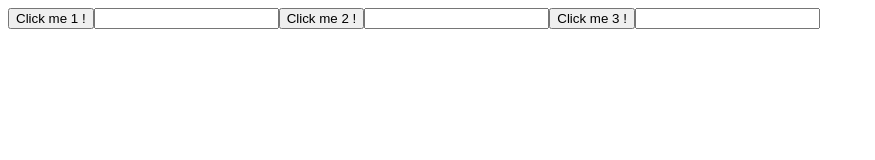
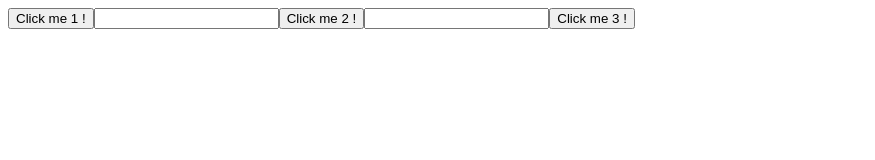
Before and after one commit to AmrMasri/react-js, a React (Vite) app: page / in a window 1280 px wide. Shown: the top 160 px of the page, without its empty margins (0-875 px from the left). Built offline with nearby package versions, Linux system fonts and the light colour scheme.

Commit message:
gfzxdjnk

```diff
--- a/src/MyComponent.jsx
+++ b/src/MyComponent.jsx
@@ -50,7 +50,6 @@ function MyComponent (){
         <button onClick={handleClick3}>
             Click me 3 !
         </button>
-        <input ref={inputRef3} />
         </div>
     );
 }
```
